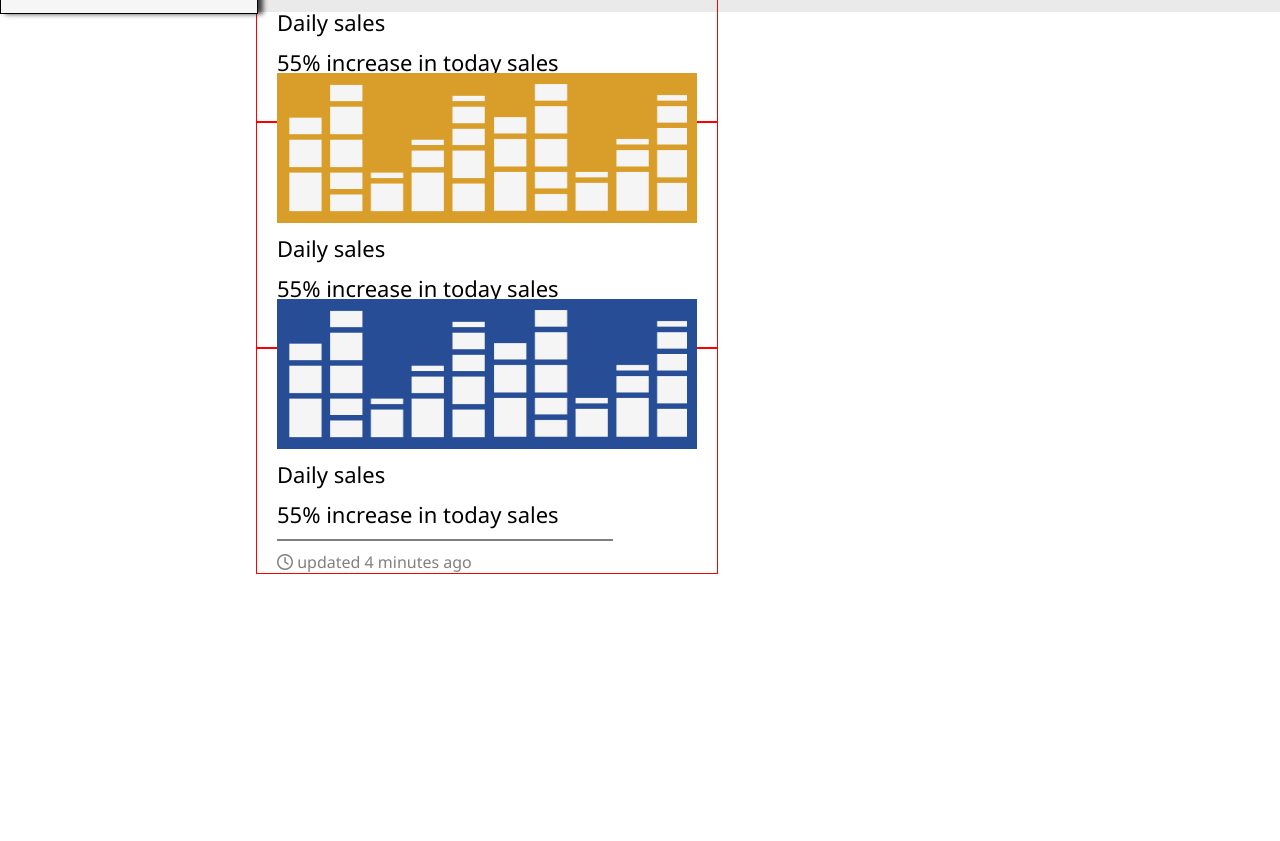
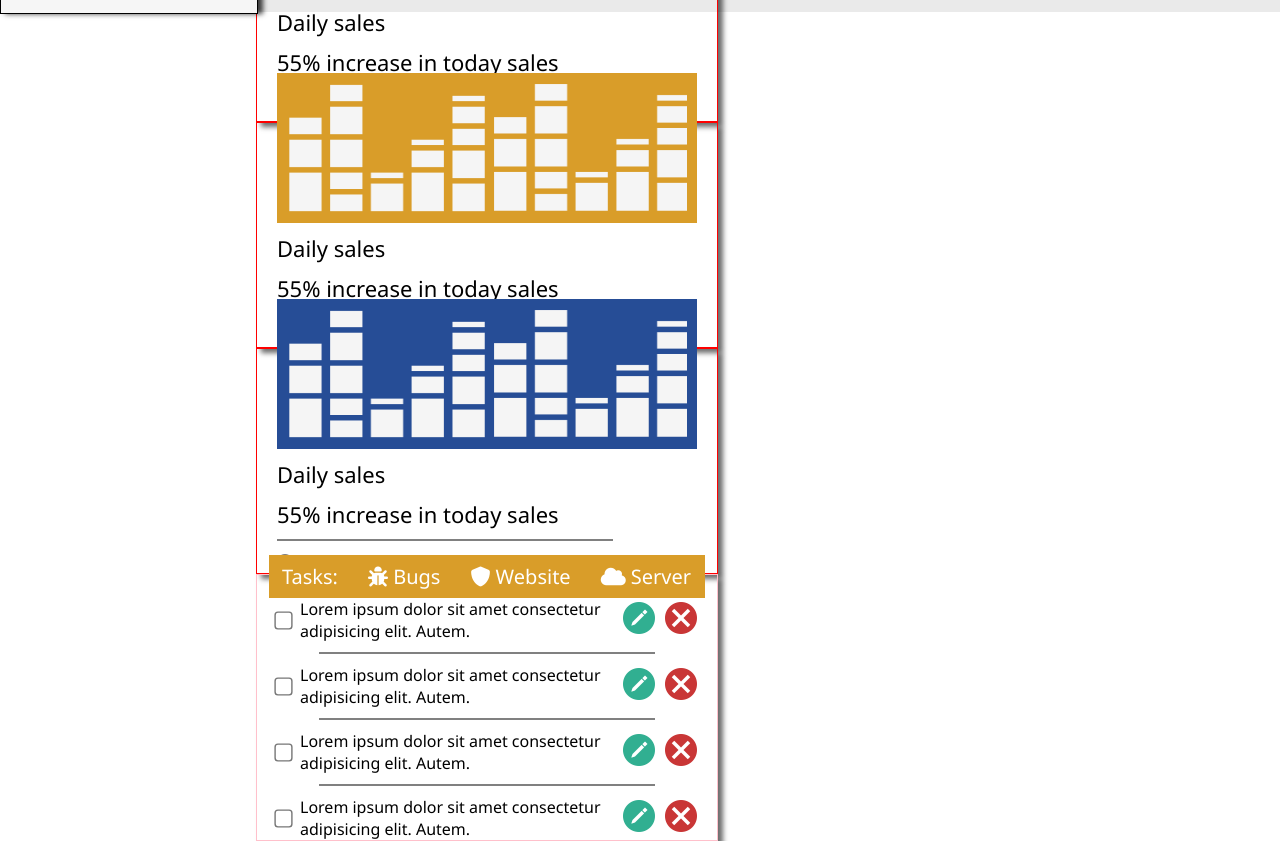
Before and after one commit to andreyk1n/Exam-task-1, a plain HTML site: page index.html in a window 1280 px wide. Shown: the part 788-1629 px from the top of the page. Before the commit the page ends 1362 px from the top, so only its background shows below. Drawn offline with Linux system fonts and the light colour scheme.

Commit message:
add card third type 1/2

```diff
--- a/index.html
+++ b/index.html
@@ -118,6 +118,52 @@
                         <div class="get-more"><a href="#"><i class="fa-regular fa-clock"></i> updated 4 minutes ago</a></div>
                     </div>
                 </div>
+                <!-- 8 -->
+                <div class="third-type-card third-card1">
+                    <div class="third-type-card-row1">
+                        <div class="third-type-card-header-item">
+                            <a href="#">Tasks:</a>
+                        </div>
+                        <div class="third-type-card-header-item">
+                            <a href="#"><i class="fa-solid fa-bug"></i> Bugs</a>
+                        </div>
+                        <div class="third-type-card-header-item">
+                            <a href="#"><i class="fa-solid fa-shield"></i> Website</a>
+                        </div>
+                        <div class="third-type-card-header-item">
+                            <a href="#"><i class="fa-solid fa-cloud"></i> Server</a>
+                        </div>
+                    </div>
+                    <div class="third-type-card-row2">
+                        <div class="third-type-card-row2-item">
+                            <input type="checkbox">
+                            <p>Lorem ipsum dolor sit amet consectetur adipisicing elit. Autem.</p>
+                            <a href="#"><img src="./images/edit.png" alt=""></a>
+                            <a href="#"><img src="./images/remove.png" alt=""></a>
+                        </div>
+                        <div class="custom-hr"></div>
+                        <div class="third-type-card-row2-item">
+                            <input type="checkbox">
+                            <p>Lorem ipsum dolor sit amet consectetur adipisicing elit. Autem.</p>
+                            <a href="#"><img src="./images/edit.png" alt=""></a>
+                            <a href="#"><img src="./images/remove.png" alt=""></a>
+                        </div>
+                        <div class="custom-hr"></div>
+                        <div class="third-type-card-row2-item">
+                            <input type="checkbox">
+                            <p>Lorem ipsum dolor sit amet consectetur adipisicing elit. Autem.</p>
+                            <a href="#"><img src="./images/edit.png" alt=""></a>
+                            <a href="#"><img src="./images/remove.png" alt=""></a>
+                        </div>
+                        <div class="custom-hr"></div>
+                        <div class="third-type-card-row2-item">
+                            <input type="checkbox">
+                            <p>Lorem ipsum dolor sit amet consectetur adipisicing elit. Autem.</p>
+                            <a href="#"><img src="./images/edit.png" alt=""></a>
+                            <a href="#"><img src="./images/remove.png" alt=""></a>
+                        </div>
+                    </div>
+                </div>
             </div>
         </div>
     </div>
--- a/style.css
+++ b/style.css
@@ -108,6 +108,7 @@ html {
 .first-type-card {
     border: 1px solid black;
     width: 300px;
+    /* тимчасово */
     height: 150px;
     display: flex;
     flex-direction: column;
@@ -209,11 +210,13 @@ html {
 .second-type-card {
     border: 1px solid red;
     width: 460px;
+    /* тимчасово */
     display: flex;
     flex-direction: column;
     justify-content: center;
     gap: 10px;
     align-items: center;
+    box-shadow: 5px 5px 5px 0px rgba(0,0,0,0.58);
 
 }
 
@@ -258,3 +261,67 @@ html {
     justify-content: flex-start;
     gap: 10px;
 }
+
+/* потім як робити через грід треба замінити всі ширини на % */
+
+/* third-type-card */
+
+.third-type-card {
+    width: 460px;
+    border: 1px solid pink;
+    box-shadow: 5px 5px 5px 0px rgba(0,0,0,0.58);
+    display: flex;
+    flex-direction: column;
+    justify-content: center;
+    align-items: center;
+}
+
+.third-type-card-row1 {
+    margin-top: -20px;
+    width: 420px;
+    background-color: #d99d29;
+    display: flex;
+    justify-content: flex-start;
+    gap: 20px;
+    padding: 8px;
+}
+
+.third-type-card-header-item a {
+    padding-top: 5px;
+    padding-bottom: 5px;
+    padding-left: 5px;
+    padding-right: 5px;
+    text-decoration: none;
+    color: white;
+    font-size: 20px;
+    transition-duration: 0.5s;
+}
+
+.third-type-card-header-item a:hover {
+    background-color: #b57f14;
+}
+
+.third-type-card-row2 {
+    width: 420px;
+    display: flex;
+    flex-direction: column;
+    justify-content: center;
+    align-items: center;
+    gap: 10px;
+}
+
+.third-type-card-row2-item {
+
+    display: flex;
+    justify-content: space-around;
+    align-items: center;
+    gap: 10px;
+}
+
+.third-type-card-row2-item input {
+    transform: scale(1.4);
+}
+
+.third-type-card-row2-item a:hover {
+    transform: scale(1.2);
+}
```
